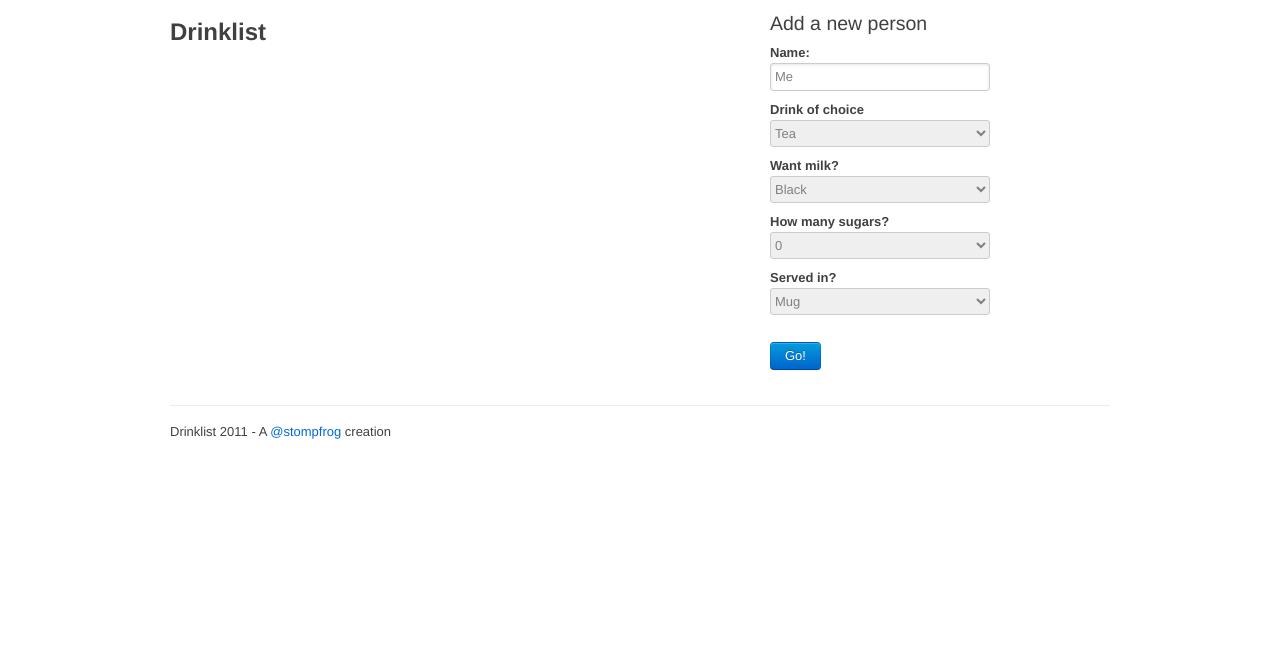
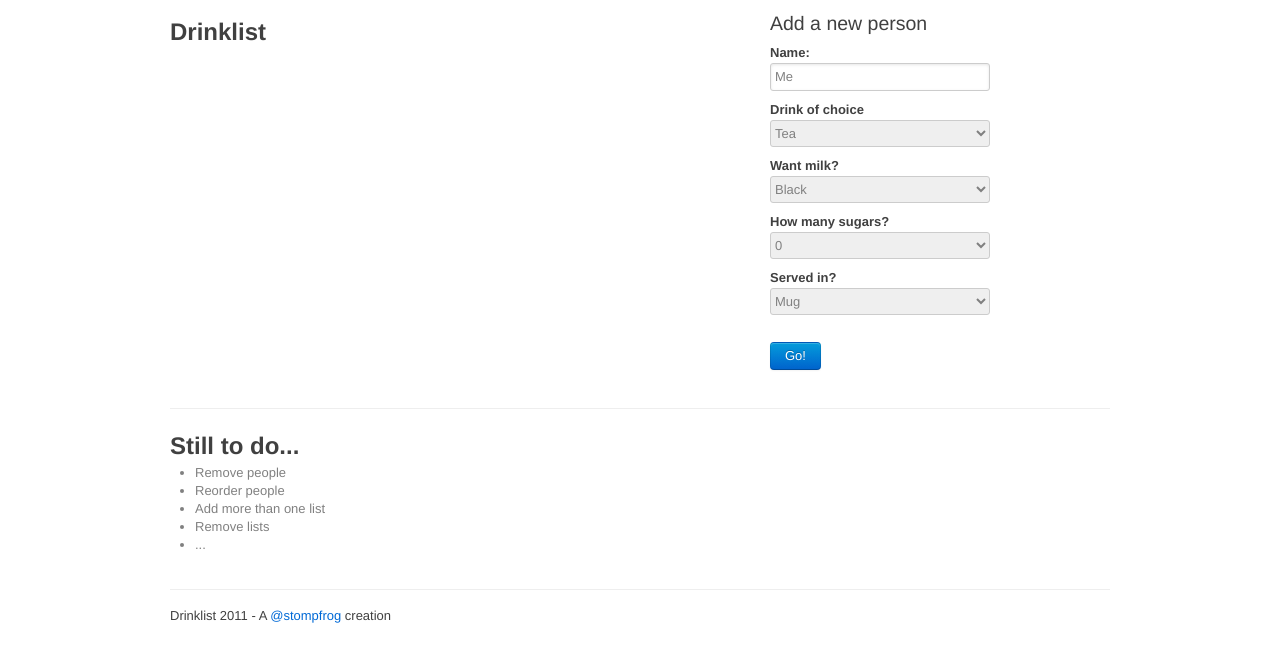
Before and after one commit to Stompfrog/Drinklist--backbone.js---A-work-in-progress-learning-exercise-, a plain HTML site: page index.html in a window 1280 px wide. Shown: the part 128-790 px from the top of the page. Drawn offline with Linux system fonts and the light colour scheme.

Commit message:
Adding todo list

```diff
--- a/index.html
+++ b/index.html
@@ -85,6 +85,19 @@
             </form>
           </div>
         </div>
+        <div class="row">
+        	<div class="span16">
+        		<hr  />
+        		<h2>Still to do...</h2>
+        		<ul>
+        			<li>Remove people</li>
+        			<li>Reorder people</li>
+        			<li>Add more than one list</li>
+        			<li>Remove lists</li>
+        			<li>...</li>
+        		</ul>
+        	</div>
+		</div>
       </div>
 
       <footer>
```
